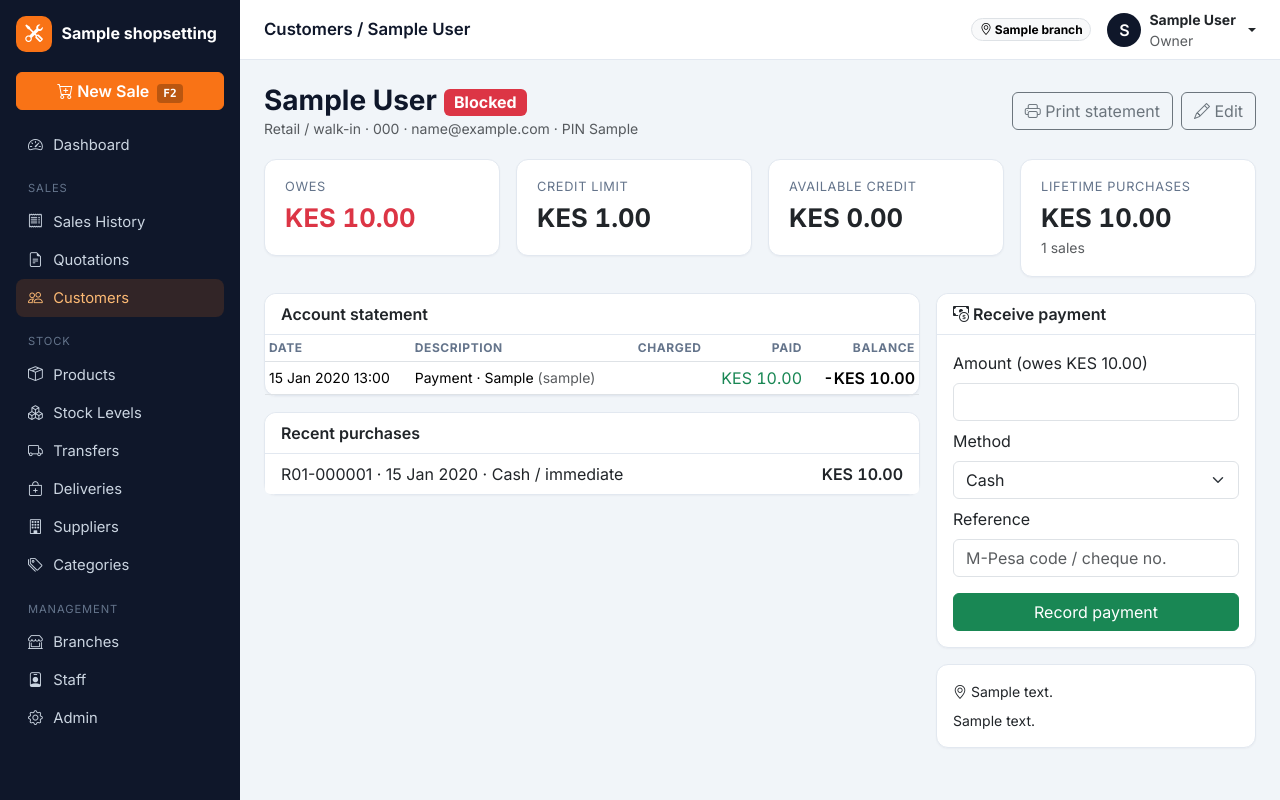
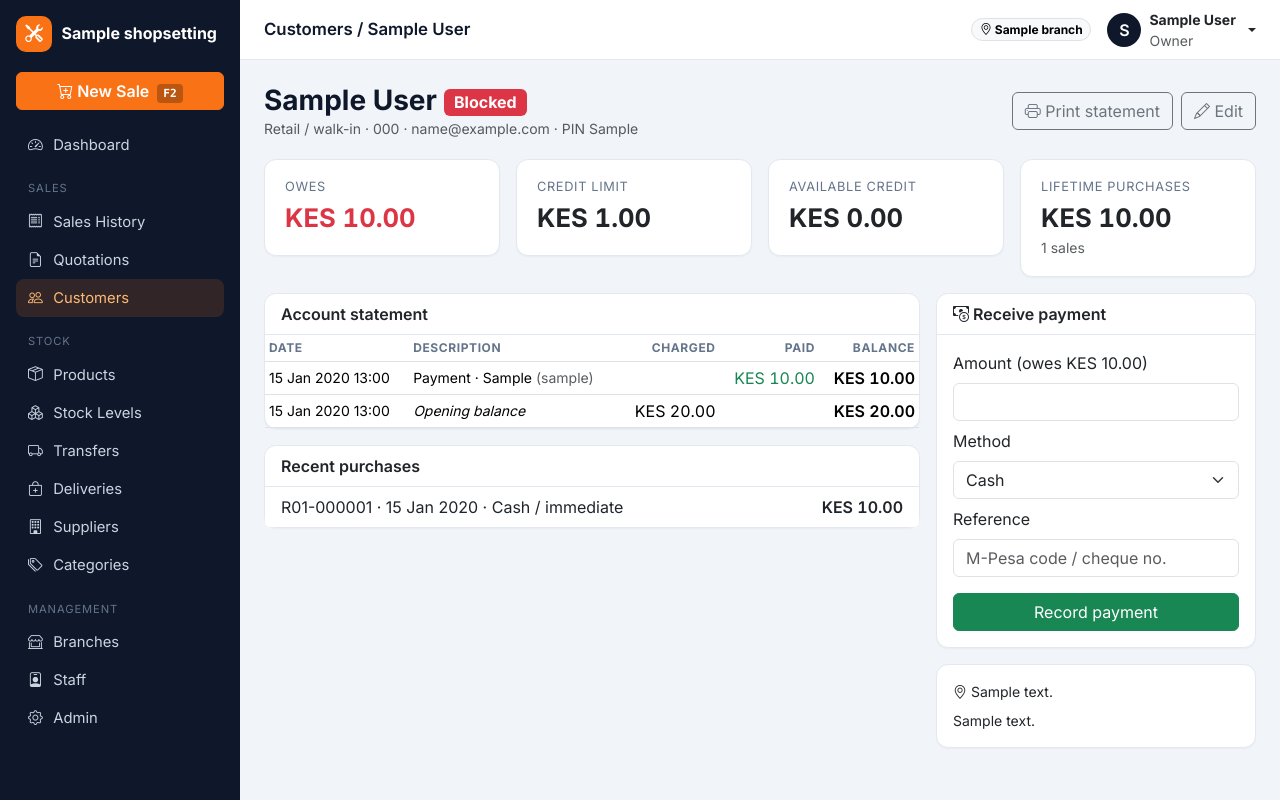
Before and after one commit to VinWonder/Point-Of-Sale-System-, a Django app: page /customers/1/ in a window 1280 px wide. Run offline with Django 5.2, Linux system fonts and the light colour scheme; a user stored in the database is signed in; tables that the repository leaves empty hold one stand-in row (values such as "Sample post"); some libraries are stand-ins or nearby versions.

Commit message:
Show opening balance on customer statements
Debt that existed before any recorded credit sale (imported or entered
by hand) now appears as an opening balance, so the statement's running
balance always ends at what the customer actually owes.

Co-Authored-By: Claude Opus 5.5 <noreply@anthropic.com>

```diff
--- a/customers/views.py
+++ b/customers/views.py
@@ -60,6 +60,13 @@ def customer_detail(request, customer_id):
         for p in customer.debt_payments.select_related('received_by')
     ]
     entries.sort(key=lambda e: e['date'])
+    # Debt carried over from before the system (or entered by hand) shows as an opening balance
+    # so the running balance always ends at what the customer actually owes.
+    opening = customer.balance_owed - sum((e['debit'] - e['credit'] for e in entries), Decimal('0.00'))
+    if opening:
+        entries.insert(0, {'date': customer.created_at, 'kind': 'opening', 'ref': 'Opening balance',
+                           'obj': None, 'debit': max(opening, Decimal('0.00')),
+                           'credit': max(-opening, Decimal('0.00'))})
     running = Decimal('0.00')
     for e in entries:
         running += e['debit'] - e['credit']
--- a/templates/customers/customer_detail.html
+++ b/templates/customers/customer_detail.html
@@ -40,7 +40,8 @@
                 <tr>
                     <td class="small text-nowrap">{{ e.date|date:"d M Y H:i" }}</td>
                     <td class="small">
-                        {% if e.kind == 'sale' %}<a href="{% url 'sales:receipt' e.obj.id %}">Credit sale {{ e.ref }}</a> · {{ e.obj.branch.name }}
+                        {% if e.kind == 'opening' %}<em>Opening balance</em>
+                        {% elif e.kind == 'sale' %}<a href="{% url 'sales:receipt' e.obj.id %}">Credit sale {{ e.ref }}</a> · {{ e.obj.branch.name }}
                         {% else %}Payment · {{ e.ref }}{% if e.obj.received_by %} <span class="text-muted">({{ e.obj.received_by.username }})</span>{% endif %}{% endif %}
                     </td>
                     <td class="text-end money">{% if e.debit %}{{ e.debit|money }}{% endif %}</td>
```
